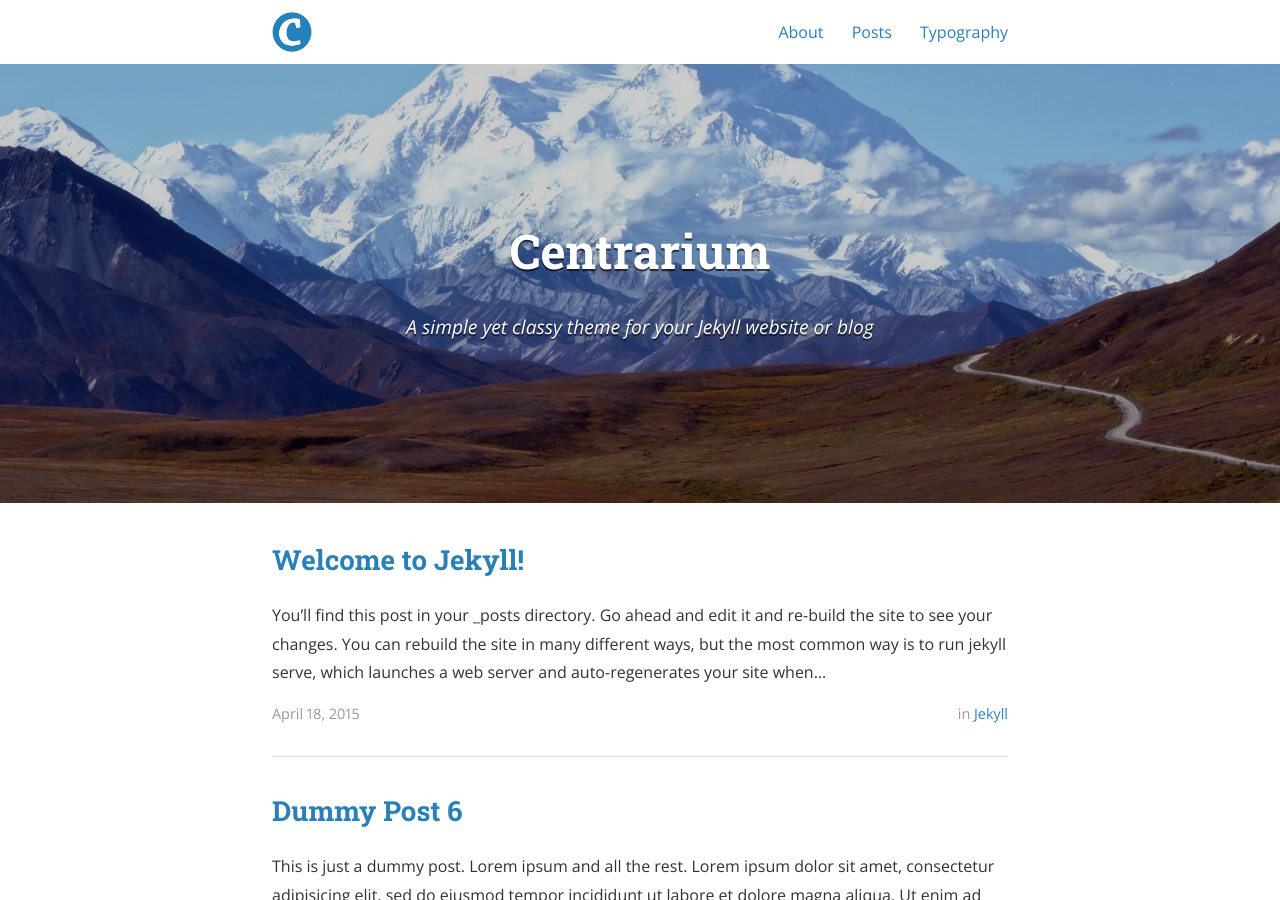
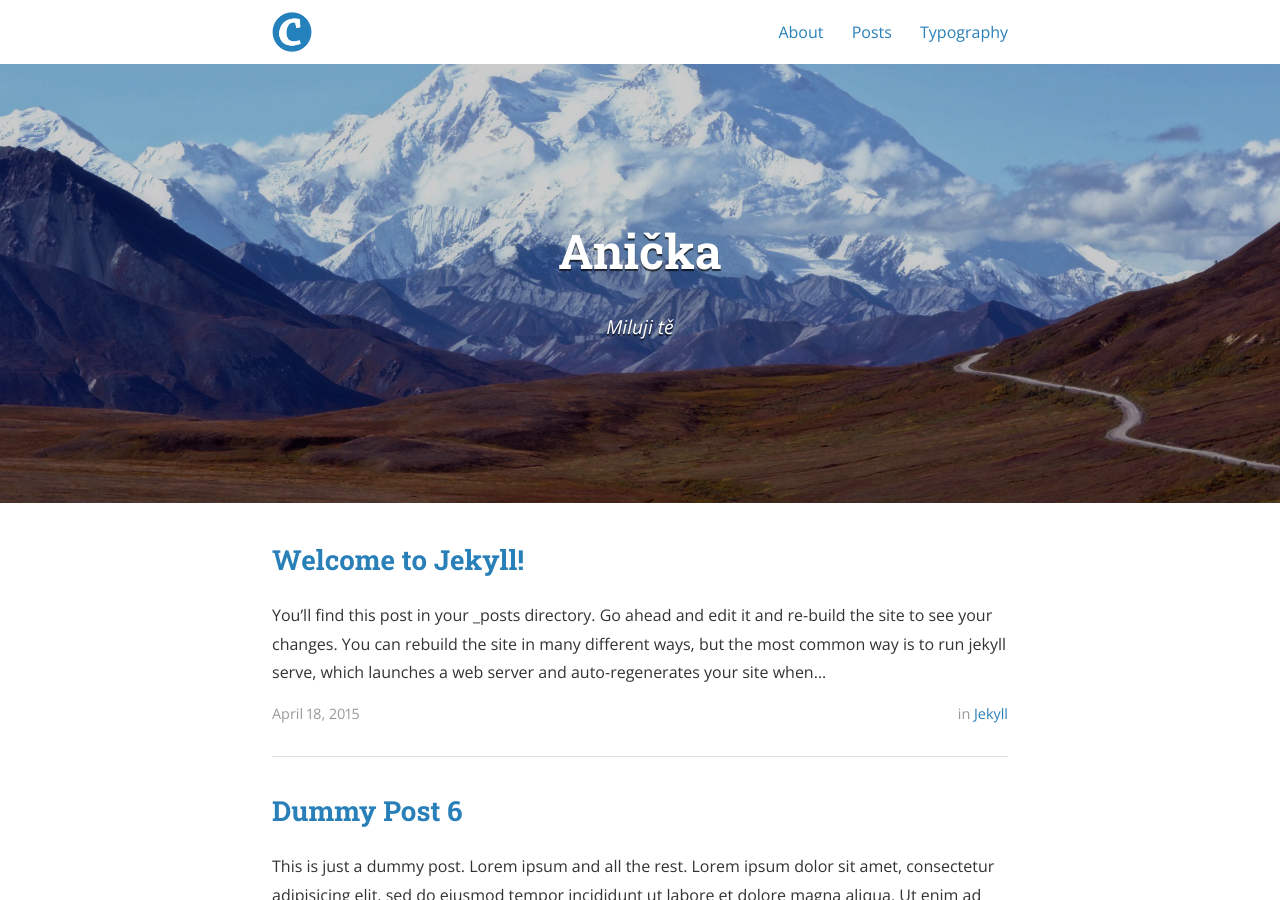
Before and after one commit to senkadam/anicka, a Jekyll site: the page built from index.html, in a window 1280 px wide and 900 px high. Built offline with Jekyll 4.4.1, drawn with Linux system fonts in a browser that asks for light colours; nearby versions of some CDN libraries; the list of posts is cut into pages by our own code; a style sheet for code colours, icons or effects is not loaded; some of the changed text lies outside the part shown.

Commit message:
setting change

```diff
--- a/_config.yml
+++ b/_config.yml
@@ -7,17 +7,17 @@ exclude:
   - "/vendor/"
 
 # Site settings
-title: Centrarium
-subtitle: "A simple yet classy theme for your Jekyll website or blog"
-email: blcentra@gmail.com
-name: Ben Centra
+title: Anička
+subtitle: "Miluji tě"
+email: anicka@rohlik.cz
+name: Anička Řepková
 description: >
   A simple yet classy theme for your Jekyll website or blog.
 # Base URL of site (i.e. /blog). It should always start with a slash,
 # and never end with a slash. Set it to a blank value if hosting at the
 # root of your server.
-baseurl: "/centrarium" # the subpath of your site, e.g. /blog/
-url: "http://bencentra.github.io" # the base hostname & protocol for your site
+baseurl: "/anicka" # the subpath of your site, e.g. /blog/
+url: "http://senkadam.github.io" # the base hostname & protocol for your site
 cover: "/assets/header_image.jpg"
 logo: "/assets/logo.png"
 
```
Also changed, not shown: Gemfile.lock (added).
